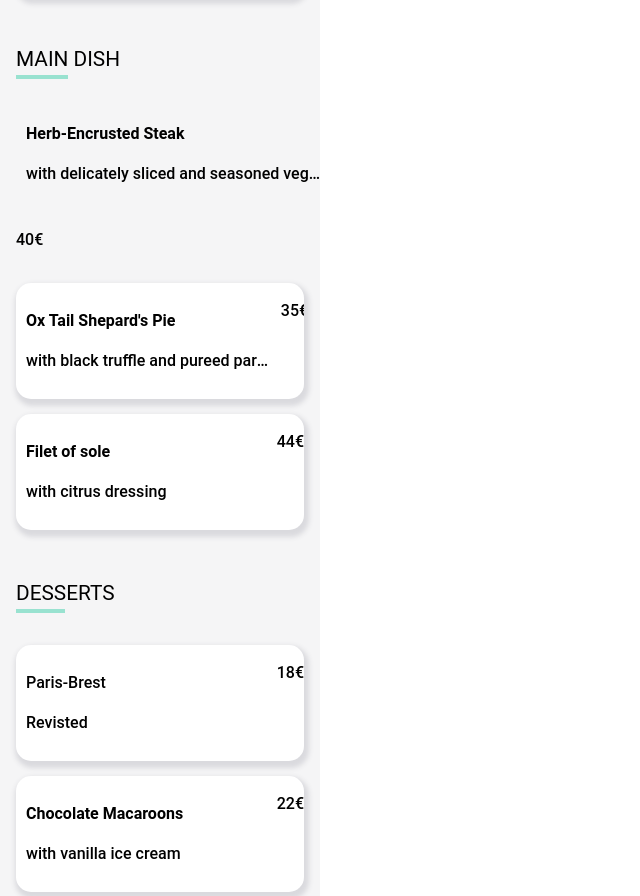
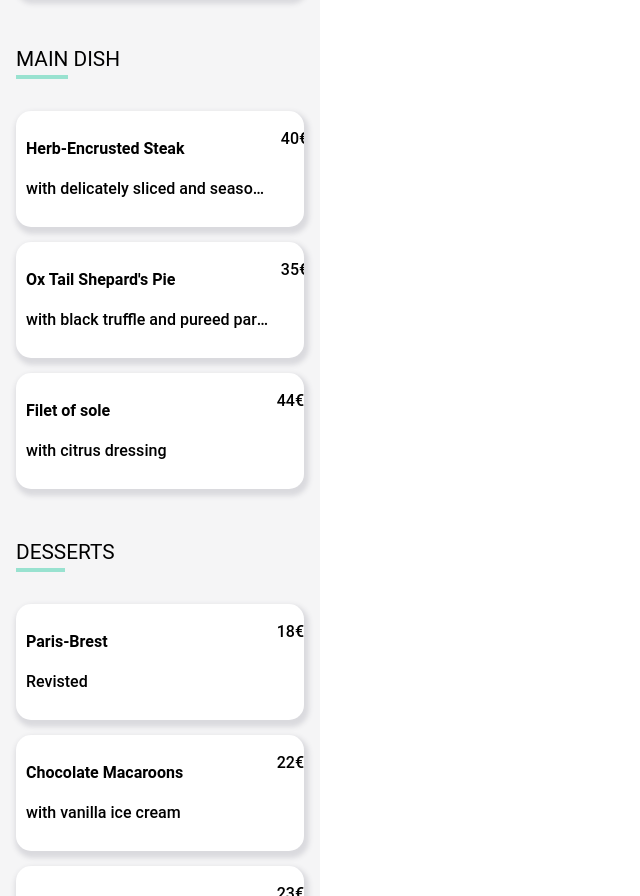
Before and after one commit to Marinebedouret/Marineb_3_020920_ohmyfood, a plain HTML site: page the_full_palette.html in a window 1280 px wide. Shown: the part 928-1824 px from the top of the page, without its empty margins (0-640 px from the left). Drawn offline with Linux system fonts and the light colour scheme; a web font is replaced by a local one.

Commit message:
Ajout des pages html suite aux modifications

```diff
--- a/the_full_palette.html
+++ b/the_full_palette.html
@@ -88,7 +88,7 @@
             <h2 class="title">MAIN DISH</h2>
             <section class="menu_btns">
                 <!--Main-Dish-Herb-encrusted-steak-->
-                <div class="btn_menu">
+                <div class="menu_btn">
                     <div class="menu_btn_plat">
                     <p class="food">Herb-Encrusted Steak</p>
                     <p>with delicately sliced and seasoned vegetables</p>
@@ -127,7 +127,7 @@
                 <!--Desserts-Paris-Brest-->
                 <div class="menu_btn">
                     <div class="menu_btn_plat">
-                    <p>Paris-Brest</p>
+                    <p class="food">Paris-Brest</p>
                     <p>Revisted</p>
                     </div>
                     <div class="menu_btn_prices">
```
Also changed, not shown: bastille.html (line endings or trailing spaces), index.html (line endings or trailing spaces), le_gourmand.html (line endings or trailing spaces), the_enchanted_plate.html (line endings or trailing spaces).
